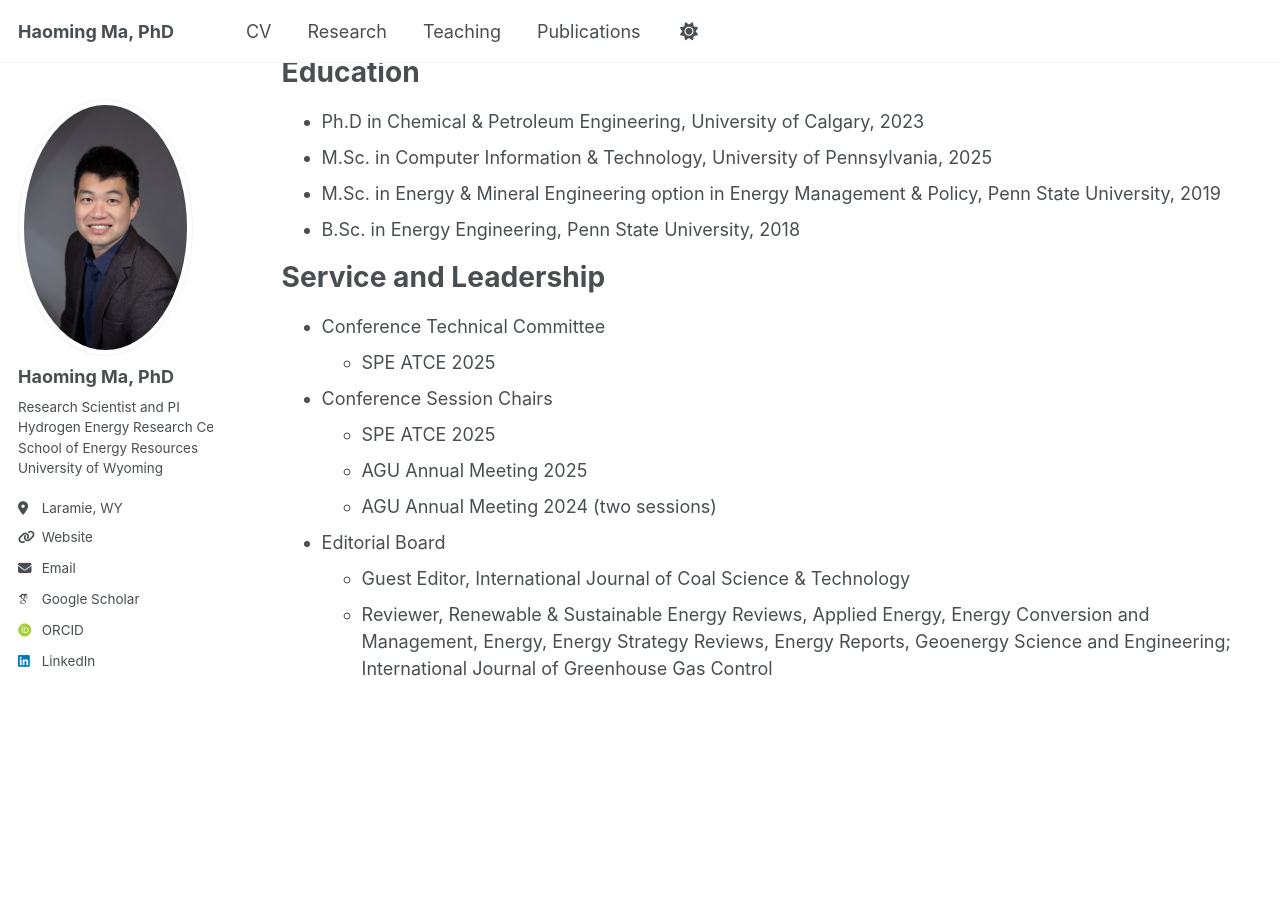
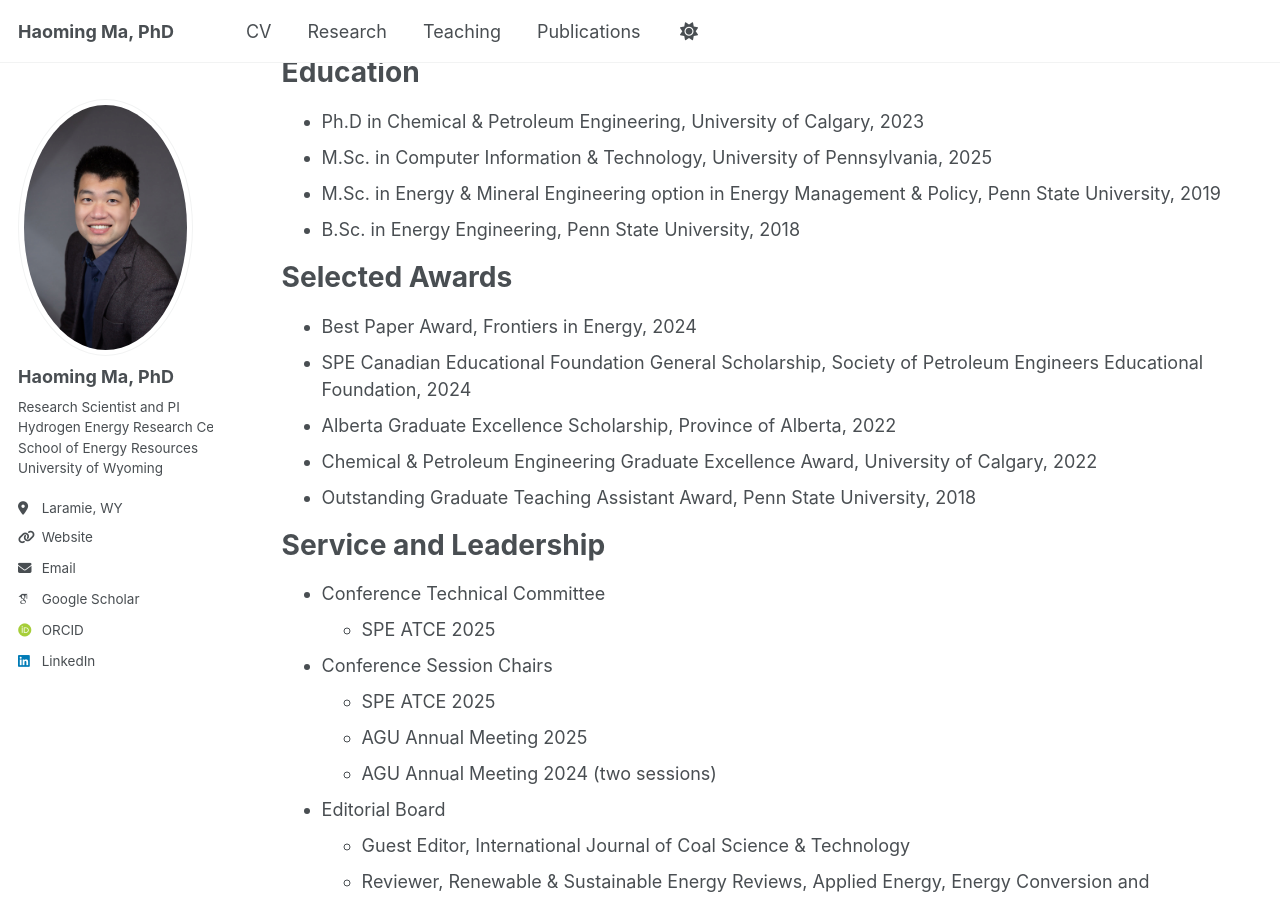
Before and after one commit to haoming-ma/haoming-ma.github.io, a Jekyll site: the page built from _pages/cv.md, in a window 1280 px wide and 900 px high, scrolled down 506 px. Built offline with Jekyll 4.4.1, drawn with Linux system fonts in a browser that asks for light colours; some web fonts are replaced.

Commit message:
Update cv.md

```diff
--- a/_pages/cv.md
+++ b/_pages/cv.md
@@ -33,6 +33,15 @@ Education
 * B.Sc. in Energy Engineering, Penn State University, 2018
 <br>
 
+Selected Awards
+======
+* Best Paper Award, Frontiers in Energy, 2024
+* SPE Canadian Educational Foundation General Scholarship, Society of Petroleum Engineers Educational Foundation, 2024
+* Alberta Graduate Excellence Scholarship, Province of Alberta, 2022
+* Chemical & Petroleum Engineering Graduate Excellence Award, University of Calgary, 2022
+* Outstanding Graduate Teaching Assistant Award, Penn State University, 2018
+<br>
+
 Service and Leadership
 ======
 * Conference Technical Committee
```
